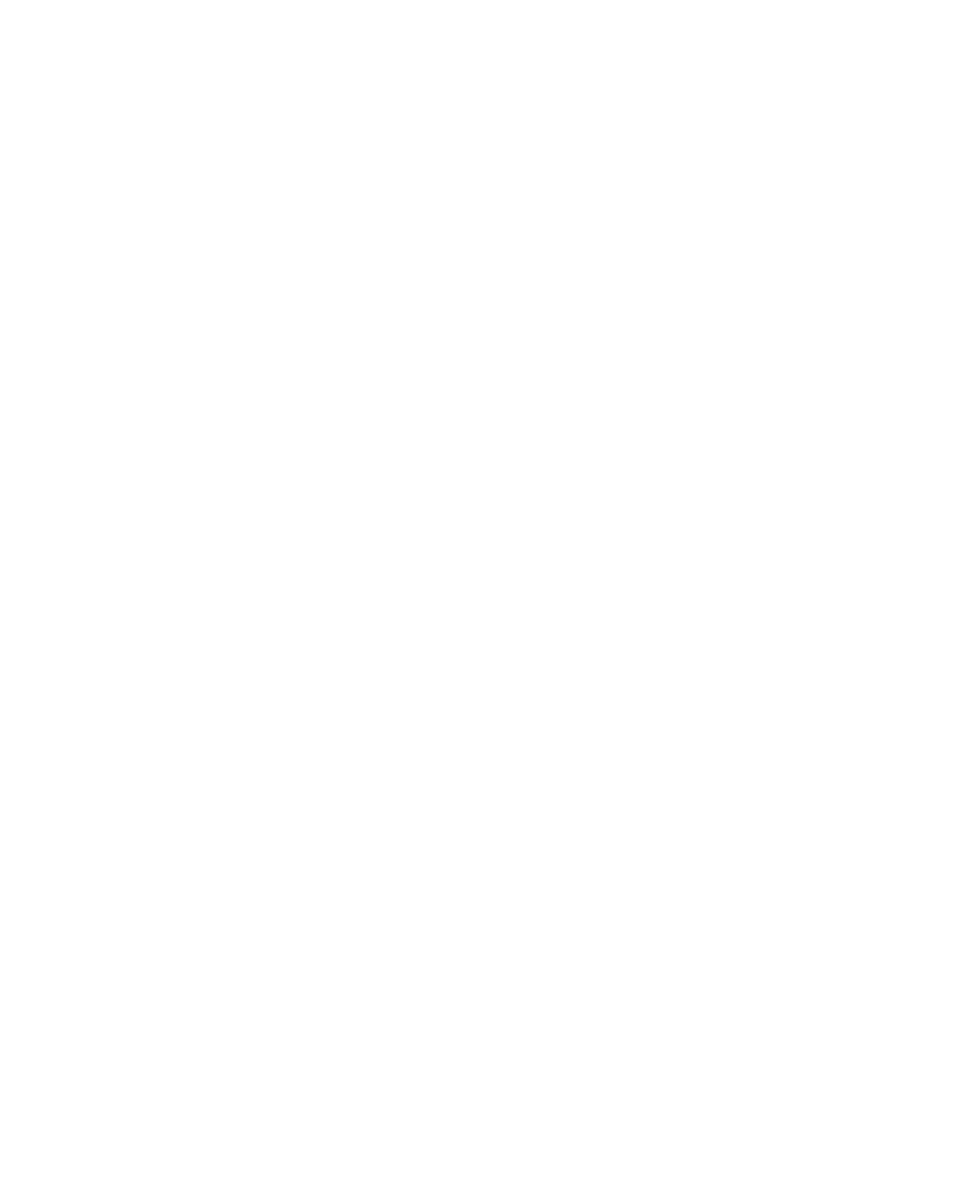
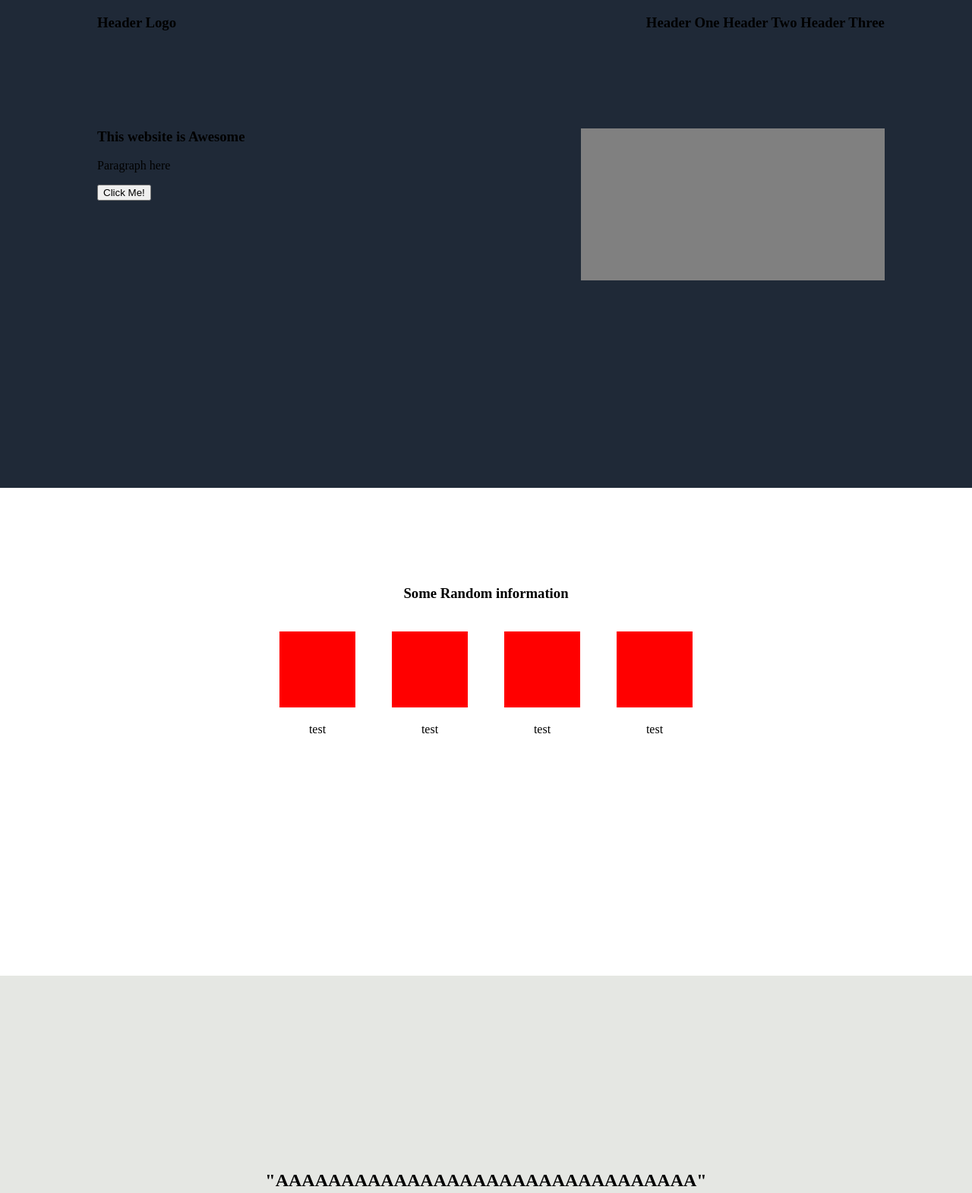
Before and after one commit to AwakeForever/odin_landing, a plain HTML site: page index.html in a window 1280 px wide. Shown: the top 1570 px of the page at 76% size. Before the commit the page ends 800 px from the top, so only its background shows below. Drawn offline with Linux system fonts and the light colour scheme.

Commit message:
added to site

```diff
--- a/index.html
+++ b/index.html
@@ -10,13 +10,56 @@
 <body>
 
     <div class = container id = "first">
+        <h3 class = "first-logo">
+            Header Logo
+            <span class = "first-logo">
+                Header One Header Two Header Three
+            </span>
+        </h3>
+        <h3 class = "first-para">
+            This website is Awesome
+            <span class = "first-para">
+            </span>
+        </h3>
+        <p class = "first-para">
+            Paragraph here
+        </p>
+        <button class = "first-para">
+            Click Me!
+        </button>
+    </div>
 
-    </div>
     <div class = container id = "second">
+        <h3 class = "second-para">
+            Some Random information
+        </h3>
+        <div class = "second-container">
+            <div>
+                <div class = "second-box"></div>
+                <p class = "second-text">test</p>
+            </div>
+            <div>
+                <div class = "second-box"></div>
+                <p class = "second-text">test</p>
+            </div>
+            <div>
+                <div class = "second-box"></div>
+                <p class = "second-text">test</p>
+            </div>
+            <div>
+                <div class = "second-box"></div>
+                <p class = "second-text">test</p>
+            </div>
 
+        </div>
     </div>
     <div class = container id = "third">
-
+        <h2 class = "third-head">
+            "AAAAAAAAAAAAAAAAAAAAAAAAAAAAAAAA"
+        </h2>
+        <p class = "third-para">
+            -Revenant
+        </p>
     </div>
     <div class = container id = "fourth">
 
--- a/landing.css
+++ b/landing.css
@@ -1,5 +1,5 @@
 html, body {
-    /*height: 150%;*/
+    height: 190%;
 }
 
 
@@ -12,32 +12,98 @@ body {
 
 
 
+
 .container{
+    height: 100vh;
 
-    height: 100px;
-    border: 100px red;
-    flex: 1;
+
 
 }
 
 #first{
-    background: red
+    background: #1F2937;
+
 }
 
 
+.first-logo{
+    text-align:left;
+    margin-left: 10%;
+    margin-bottom: 10%
+}
+
+.first-logo span{
+    float:right;
+    margin-right: 10%;
+
+}
+
+.first-para{
+    text-align:left;
+    margin-left: 10%;
+
+}
+
+.first-para span{
+    float:right;
+    margin-right: 10%;
+    width: 400px;
+    height: 200px;
+    background-color: gray;
+
+}
 #second{
-    background: cyan;
+    background: White;
+}
+
+.second-para{
+    text-align: center;
+    margin-top: 10%;
+}
+
+.second-container{
+    display: flex;
+    justify-content: center;
+    align-items: center;
+    gap: 8px;
+}
+
+.second-div{
+
+}
+
+.second-text{
+    text-align: center;
+}
+
+.second-box{
+    width: 100px;
+    height: 100px;
+    margin: 20px;
+    background-color: red;
+
 }
 
 #third{
-    background: yellow;
+    background: #E5E7E3;
 }
 
+
+.third-head{
+    margin-top: 20%;
+    text-align: center;
+}
+
+.third-para{
+    text-align: right;
+    margin-right: 20%;
+
+}
 #fourth{
-    background: green;
+    background: White;
 }
 
 #footer{
-    height : 10px;
-    background: black;
+    background: #1F2937;
+    height: 50vh;
 }
```
